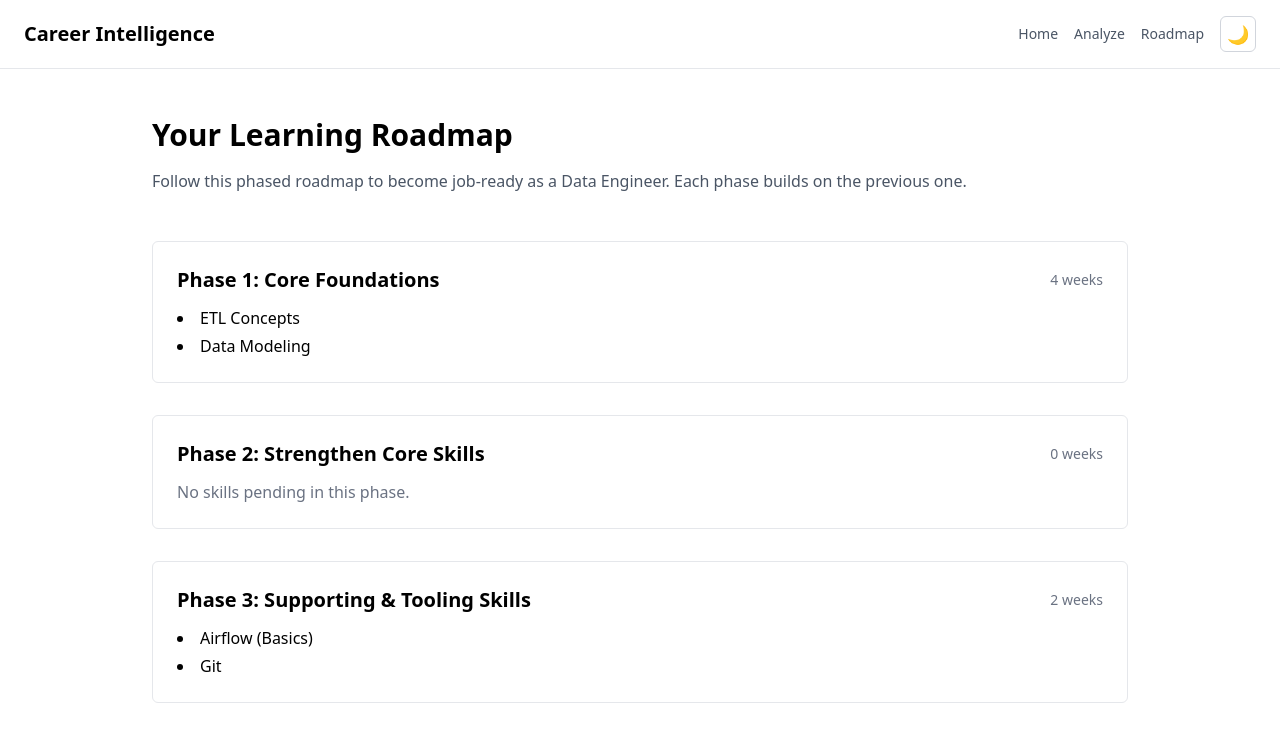
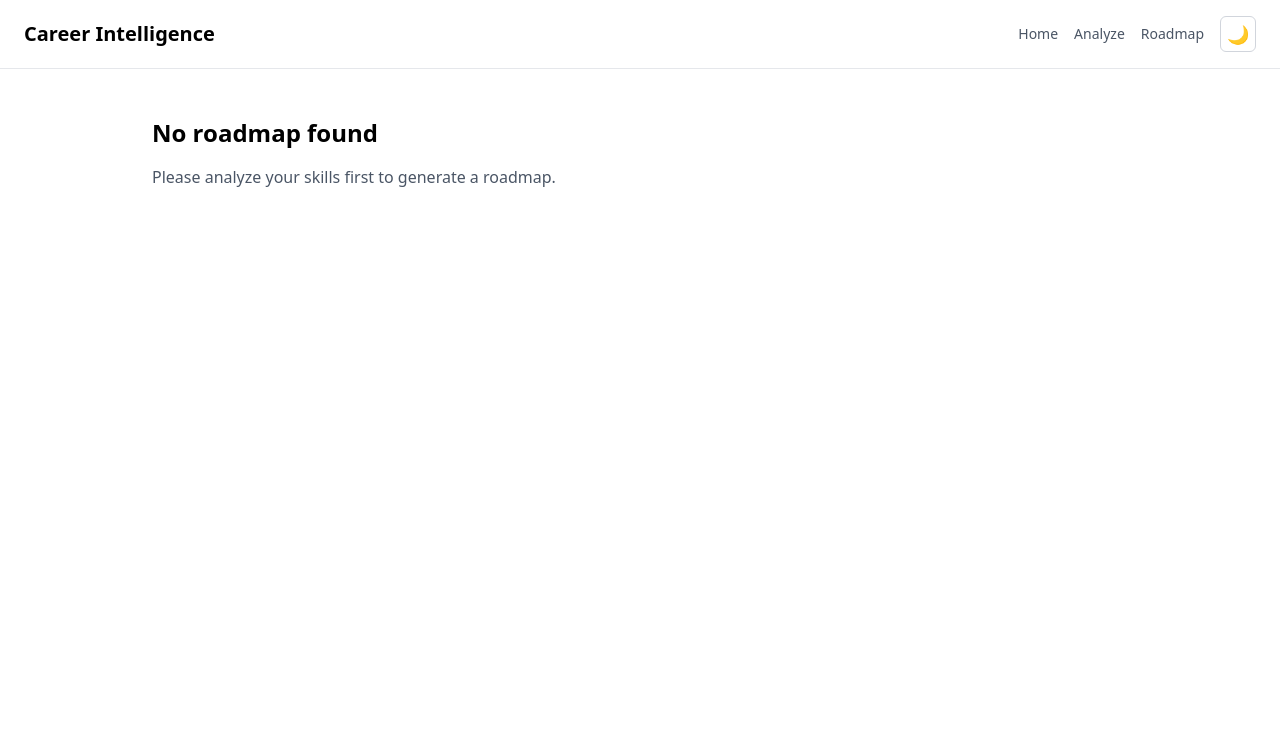
Before and after one commit to sumitkpal62/career_intelligent, a Next.js app in the folder career_intelligence_frontend/: page /roadmap in a window 1280 px wide. Shown: the top 742 px of the page. Built offline with nearby package versions, Linux system fonts and the light colour scheme.

Commit message:
MAJOR: Pass real roadmap data from analysis to roadmap page using session storage

```diff
--- a/career_intelligence_frontend/src/app/analyze/page.tsx
+++ b/career_intelligence_frontend/src/app/analyze/page.tsx
@@ -53,7 +53,15 @@ export default function AnalyzePage() {
       }
 
       const data = await response.json();
+
+      // store roadmap for next page
+      sessionStorage.setItem(
+        "roadmap",
+        JSON.stringify(data.roadmap)
+      );
+
       setResult(data);
+
     } catch (err: any) {
       setError(err.message || "Something went wrong");
     } finally {
@@ -138,12 +146,30 @@ export default function AnalyzePage() {
 
       {/* Results */}
       {result && (
-        <div className="mt-16 space-y-6
-                        opacity-0 translate-y-4
-                        animate-fade-in">
-          <h3 className="text-2xl font-semibold">
-            Analysis Result
-          </h3>
+        <div className="
+              mt-16 space-y-6
+              opacity-0 translate-y-4
+              animate-fade-in">
+          <div className="flex items-center justify-between">
+            <h3 className="text-2xl font-semibold">
+              Analysis Result
+            </h3>
+
+            <a
+              href="/roadmap"
+              onClick={() => {
+                if (result?.roadmap) {
+                  sessionStorage.setItem(
+                    "roadmap",
+                    JSON.stringify(result.roadmap)
+                  );
+                }
+              }}
+            >
+              View Roadmap →
+            </a>
+
+          </div>
 
           <div
             className="
--- a/career_intelligence_frontend/src/app/roadmap/page.tsx
+++ b/career_intelligence_frontend/src/app/roadmap/page.tsx
@@ -1,22 +1,30 @@
-const ROADMAP = {
-  phase_1: {
-    title: "Core Foundations",
-    skills: ["ETL Concepts", "Data Modeling"],
-    estimated_weeks: 4,
-  },
-  phase_2: {
-    title: "Strengthen Core Skills",
-    skills: [],
-    estimated_weeks: 0,
-  },
-  phase_3: {
-    title: "Supporting & Tooling Skills",
-    skills: ["Airflow (Basics)", "Git"],
-    estimated_weeks: 2,
-  },
-};
+"use client";
+
+import { useEffect, useState } from "react";
 
 export default function RoadmapPage() {
+  const [roadmap, setRoadmap] = useState<any>(null);
+
+  useEffect(() => {
+    const stored = sessionStorage.getItem("roadmap");
+    if (stored) {
+      setRoadmap(JSON.parse(stored));
+    }
+  }, []);
+
+  if (!roadmap) {
+    return (
+      <main className="max-w-5xl mx-auto px-6 py-12">
+        <h2 className="text-2xl font-bold mb-4">
+          No roadmap found
+        </h2>
+        <p className="text-gray-600 dark:text-gray-400">
+          Please analyze your skills first to generate a roadmap.
+        </p>
+      </main>
+    );
+  }
+
   return (
     <main className="max-w-5xl mx-auto px-6 py-12">
       <h2 className="text-3xl font-bold mb-4">
@@ -24,13 +32,12 @@ export default function RoadmapPage() {
       </h2>
 
       <p className="text-gray-600 dark:text-gray-400 mb-12">
-        Follow this phased roadmap to become job-ready as a Data Engineer.
-        Each phase builds on the previous one.
+        This roadmap is generated based on your current skill analysis.
       </p>
 
       <div className="space-y-8">
-        {Object.entries(ROADMAP).map(
-          ([phaseKey, phase], index) => (
+        {Object.entries(roadmap).map(
+          ([phaseKey, phase]: any, index) => (
             <div
               key={phaseKey}
               className="
@@ -44,19 +51,14 @@ export default function RoadmapPage() {
                   Phase {index + 1}: {phase.title}
                 </h3>
 
-                <span
-                  className="
-                    text-sm font-medium
-                    text-gray-500 dark:text-gray-400
-                  "
-                >
+                <span className="text-sm text-gray-500 dark:text-gray-400">
                   {phase.estimated_weeks} weeks
                 </span>
               </div>
 
               {phase.skills.length > 0 ? (
                 <ul className="list-disc list-inside space-y-1">
-                  {phase.skills.map((skill) => (
+                  {phase.skills.map((skill: string) => (
                     <li key={skill}>{skill}</li>
                   ))}
                 </ul>
```
